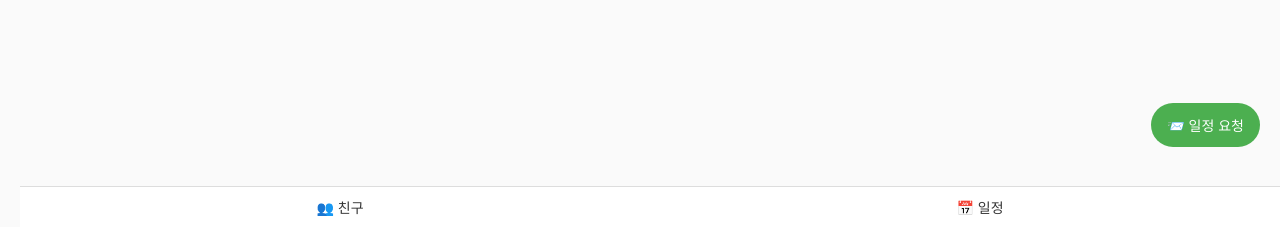
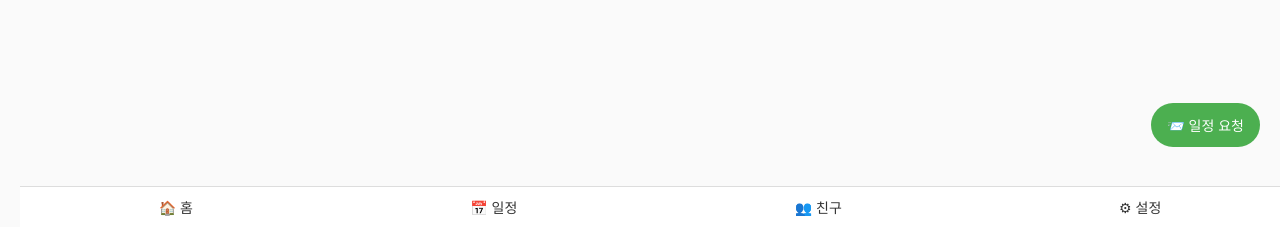
Before and after one commit to rightpleft/dayjeong, a Django app: page /add/ in a window 1280 px wide. Shown: the part 573-800 px from the top of the page. Run offline with Django 4.2, Linux system fonts and the light colour scheme; the visitor is signed in with stand-in values (Sample User, id 1).

Commit message:
스케줄 하단 바 수정

```diff
--- a/user/templates/add_schedule.html
+++ b/user/templates/add_schedule.html
@@ -87,8 +87,10 @@
 
 <!-- 하단 네비 -->
 <div class="bottom-nav">
+    <a href="/">🏠 홈</a>
+    <a href="/add/">📅 일정</a>
     <a href="/friends/">👥 친구</a>
-    <a href="/add/">📅 일정</a>
+    <a href="/settings/">⚙ 설정</a>
 </div>
 
 <script>
```
